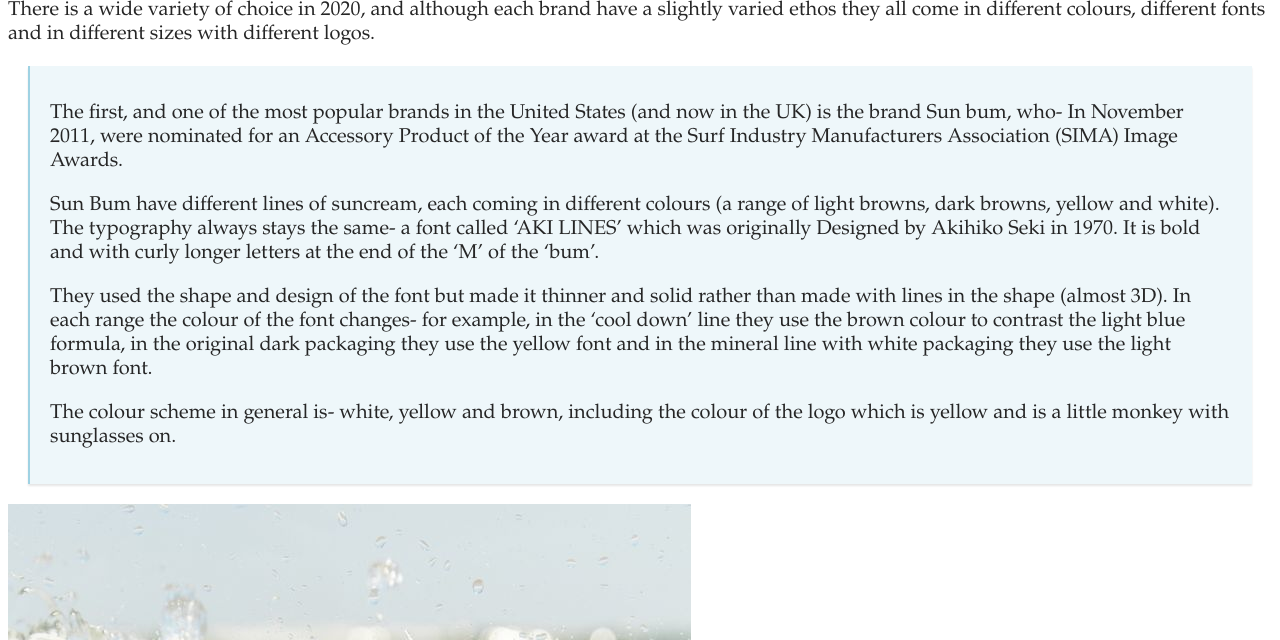
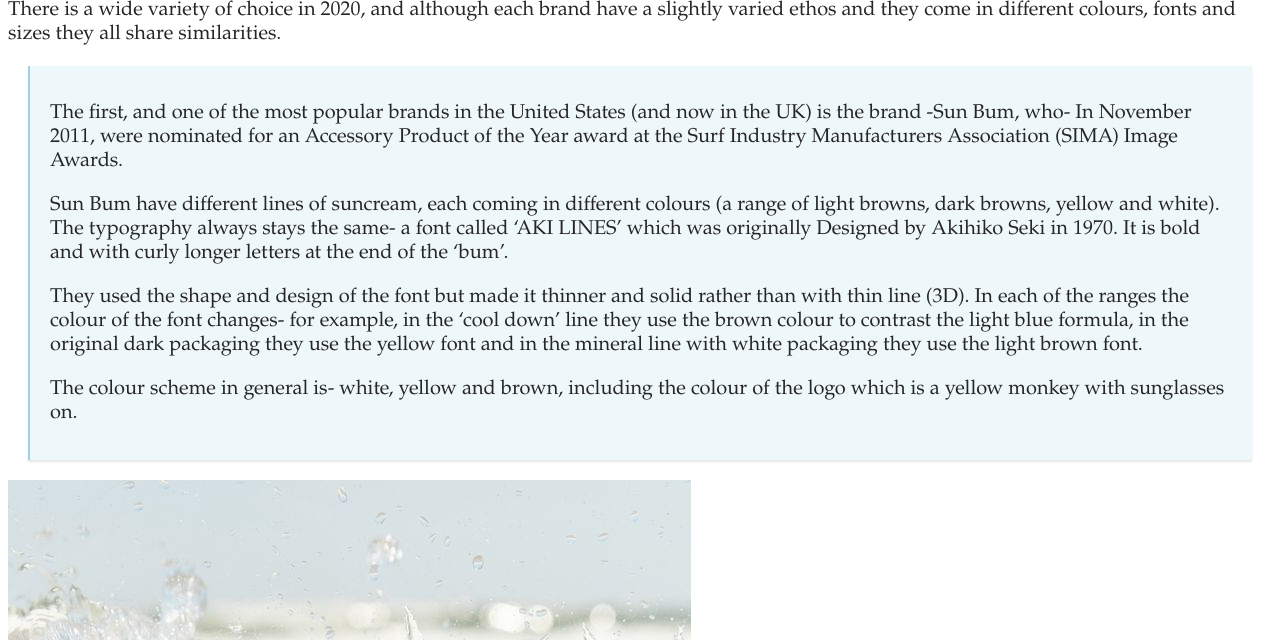
Before and after one commit to poppyclark/ridethereef, a Jekyll site: the page built from _posts/2020-10-04-reef-safe-suncreams-brands.md, in a window 1280 px wide and 900 px high, scrolled down 888 px, cut to the strip 260-900 px from the top of the window. Built offline with Jekyll 4.4.1, drawn with Linux system fonts in a browser that asks for light colours; some web fonts are replaced.

Commit message:
Update Post “2020-10-04-reef-safe-suncreams-brands”

```diff
--- a/_posts/2020-10-04-reef-safe-suncreams-brands.md
+++ b/_posts/2020-10-04-reef-safe-suncreams-brands.md
@@ -12,15 +12,15 @@
 
 ![Photograph by- Francesco Ungaro](../uploads/francesco-ungaro-p0sbmtjxszc-unsplash.jpg)
 
-There is a wide variety of choice in 2020, and although each brand have a slightly varied ethos they all come in different colours, different fonts and in different sizes  with different logos.
+There is a wide variety of choice in 2020, and although each brand have a slightly varied ethos and they come in different colours, fonts and sizes they all share similarities.
 
-> The first, and one of the most popular brands in the United States (and now in the UK) is the brand Sun bum, who- In November 2011, were nominated for an Accessory Product of the Year award at the Surf Industry Manufacturers Association (SIMA) Image Awards.
+> The first, and one of the most popular brands in the United States (and now in the UK) is the brand -Sun Bum, who- In November 2011, were nominated for an Accessory Product of the Year award at the Surf Industry Manufacturers Association (SIMA) Image Awards.
 >
-> Sun Bum have different lines of suncream, each coming in different colours (a range of light browns, dark browns, yellow and white). The typography always stays the same- a font called 'AKI LINES' which was originally Designed by Akihiko Seki in 1970. It is bold and with curly longer letters at the end of the 'M' of the 'bum'.
+> Sun Bum have different lines of suncream, each coming in different colours (a range of light browns, dark browns, yellow and white). The typography always stays the same- a font called 'AKI LINES' which was originally Designed by Akihiko Seki in 1970. It is bold and with curly longer letters at the end of the 'bum'.
 >
-> They used the shape and design of the font but made it thinner and solid rather than made with lines in the shape (almost 3D). In each range the colour of the font changes- for example, in the 'cool down' line they use the brown colour to contrast the light blue formula, in the original dark packaging they use the yellow font and in the mineral line with white packaging they use the light brown font.
+> They used the shape and design of the font but made it thinner and solid rather than with thin line (3D). In each of the ranges the colour of the font changes- for example, in the 'cool down' line they use the brown colour to contrast the light blue formula, in the original dark packaging they use the yellow font and in the mineral line with white packaging they use the light brown font.
 >
-> The colour scheme in general is- white, yellow and brown, including the colour of the logo which is yellow and is a little monkey with sunglasses on.
+> The colour scheme in general is- white, yellow and brown, including the colour of the logo which is a yellow monkey with sunglasses on.
 
 ![Sun Bum suncream](../uploads/sun-bum.jpeg)
 
@@ -44,13 +44,7 @@
 
 The Logo is GP in a green
 
-
-
 '[Adobe Garamond Pro Bold Italic](https://www.myfonts.com/fonts/adobe/garamond/adobe-garamond-bold-italic/)
-
-
-
-
 
 Green People is less of a surf brand and more of a 'sophisticated' brand specifically made and branded as a natural skin care brand who put skin and the environment first- they use fully biodegradable sugar cane packaging which is reflected in the price point. They are not linked to surfers in particular but are recommended by them as advocates for the ocean and the reef.
 
```
